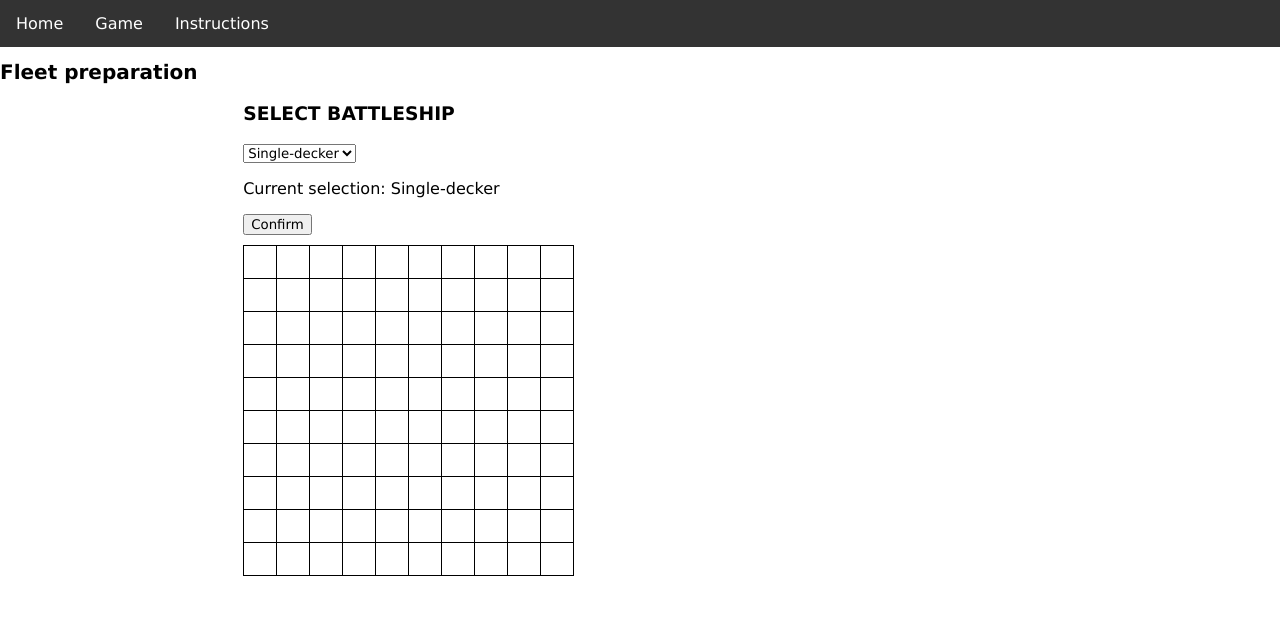
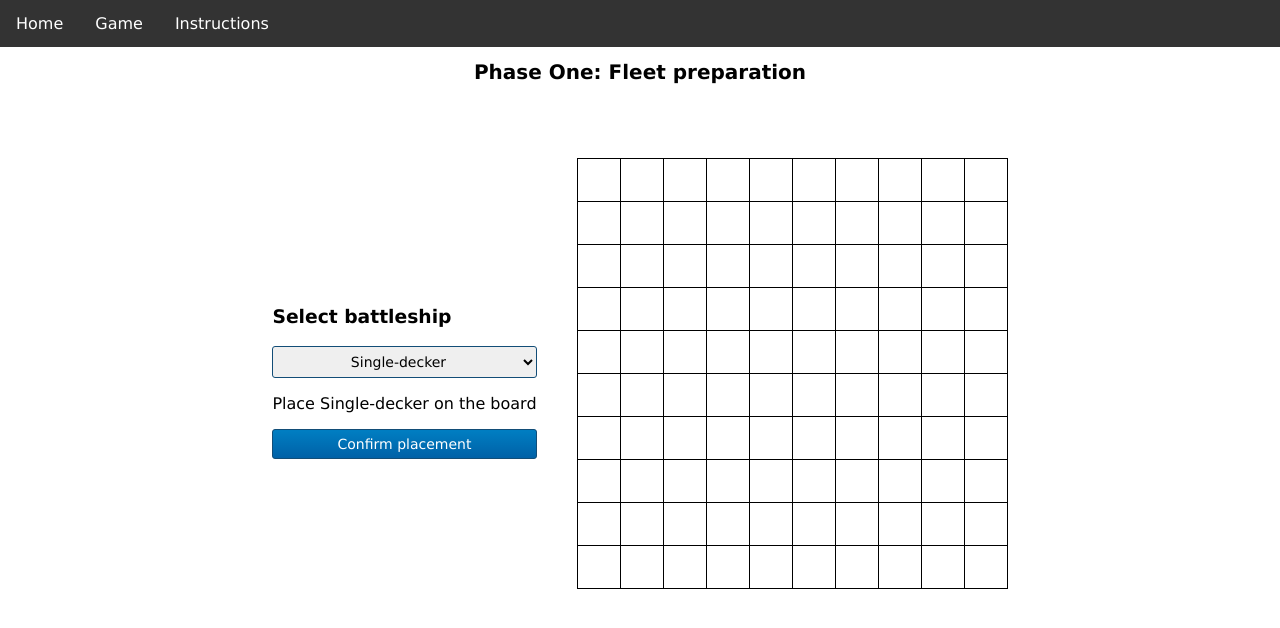
Before and after one commit to ewelinalabas/battleship, a React (Create React App) app: page /game in a window 1280 px wide. Shown: the top 628 px of the page. Built offline with nearby package versions, Linux system fonts and the light colour scheme.

Commit message:
Add styles for board and ship selector

```diff
--- a/src/App.css
+++ b/src/App.css
@@ -8,7 +8,9 @@ html * {
 
 .game-preparation {
   height: 100%;
-  margin-left: 10%;
+  margin-top: 30px;
+  display: inline-flex;
+  align-items: center;
 }
 
 .bottom {
@@ -16,8 +18,19 @@ html * {
 }
 
 .top {
-  margin-top: 10px;
-  margin-bottom: 10px;
+  margin-right: 40px;
+  display: grid;
+  text-align: left;
+}
+
+.board-body {
+  text-align: center;
+}
+
+.field {
+  border: 1px solid black;
+  width: 40px;
+  height: 40px;
 }
 
 .navbar {
@@ -39,3 +52,33 @@ html * {
   padding: 14px 16px;
   text-decoration: none;
 }
+
+.confirmation-button {
+  background:linear-gradient(to bottom, #007dc1 5%, #0061a7 100%);
+	background-color:#007dc1;
+	border-radius:3px;
+	border:1px solid #124d77;
+	display:inline-block;
+	cursor:pointer;
+	color:#ffffff;
+	font-size:14px;
+	padding:6px 24px;
+	text-decoration:none;
+}
+
+.confirmation-button:hover {
+	background:linear-gradient(to bottom, #0061a7 5%, #007dc1 100%);
+	background-color:#0061a7;
+}
+.confirmation-button:active {
+	position:relative;
+	top:1px;
+}
+
+.ship-selector {
+  border-radius: 3px;
+  border:1px solid #124d77;
+  font-size:14px;
+  padding:6px 24px;
+  text-align: center;
+}
--- a/src/components/Board.jsx
+++ b/src/components/Board.jsx
@@ -14,7 +14,7 @@ const Row = props => (
 
 const Field = props => (
   <td
-    style={{ border: '1px solid black', width: '30px', height: '30px' }}
+    className="field"
     onClick={() => {
       props.handleClick(props.field.row, props.field.col)}
     }
--- a/src/components/Game.jsx
+++ b/src/components/Game.jsx
@@ -25,8 +25,8 @@ class GamePure extends Component {
   render() {
     if(this.props.showBoard === true && this.props.battlePhase === false) {
       return (
-        <div>
-          <h1 className="main-description">Fleet preparation</h1>
+        <div className="board-body">
+          <h1 className="main-description">Phase One: Fleet preparation</h1>
           <div className="game-preparation">
             <SelectShip counter={this.props.shipsCounter}/>
             <Board board={buildBoard(this.props.board)} handleClick={this.handleClick.bind(this)} />
--- a/src/components/SelectShip.jsx
+++ b/src/components/SelectShip.jsx
@@ -40,14 +40,23 @@ class SelectShipPure extends Component {
     if(Object.entries(availableShips(this.props.counter, SHIPS)).length !== 0) {
       return (
         <div className="game-preparation top">
-          <h3>SELECT BATTLESHIP</h3>
-          <select onChange={this.handleChange.bind(this)} value={this.props.selectedShip}>
+          <h3>Select battleship</h3>
+          <select
+            className="ship-selector"
+            onChange={this.handleChange.bind(this)}
+            value={this.props.selectedShip}
+          >
             {Object.entries(availableShips(this.props.counter, SHIPS)).map((el, i) =>
               <option value={el[0]} key={i}>{el[1]}</option>
             )}
           </select>
-            <p>Current selection: {SHIPS[this.props.selectedShip]}</p>
-            <button type="button" onClick={() => {this.handleConfirmation()}}>Confirm</button>
+            <p>Place {SHIPS[this.props.selectedShip]} on the board</p>
+            <button
+              className="confirmation-button"
+              type="button"
+              onClick={() => {this.handleConfirmation()}}>
+                Confirm placement
+            </button>
         </div>
       )
     } else {
```
